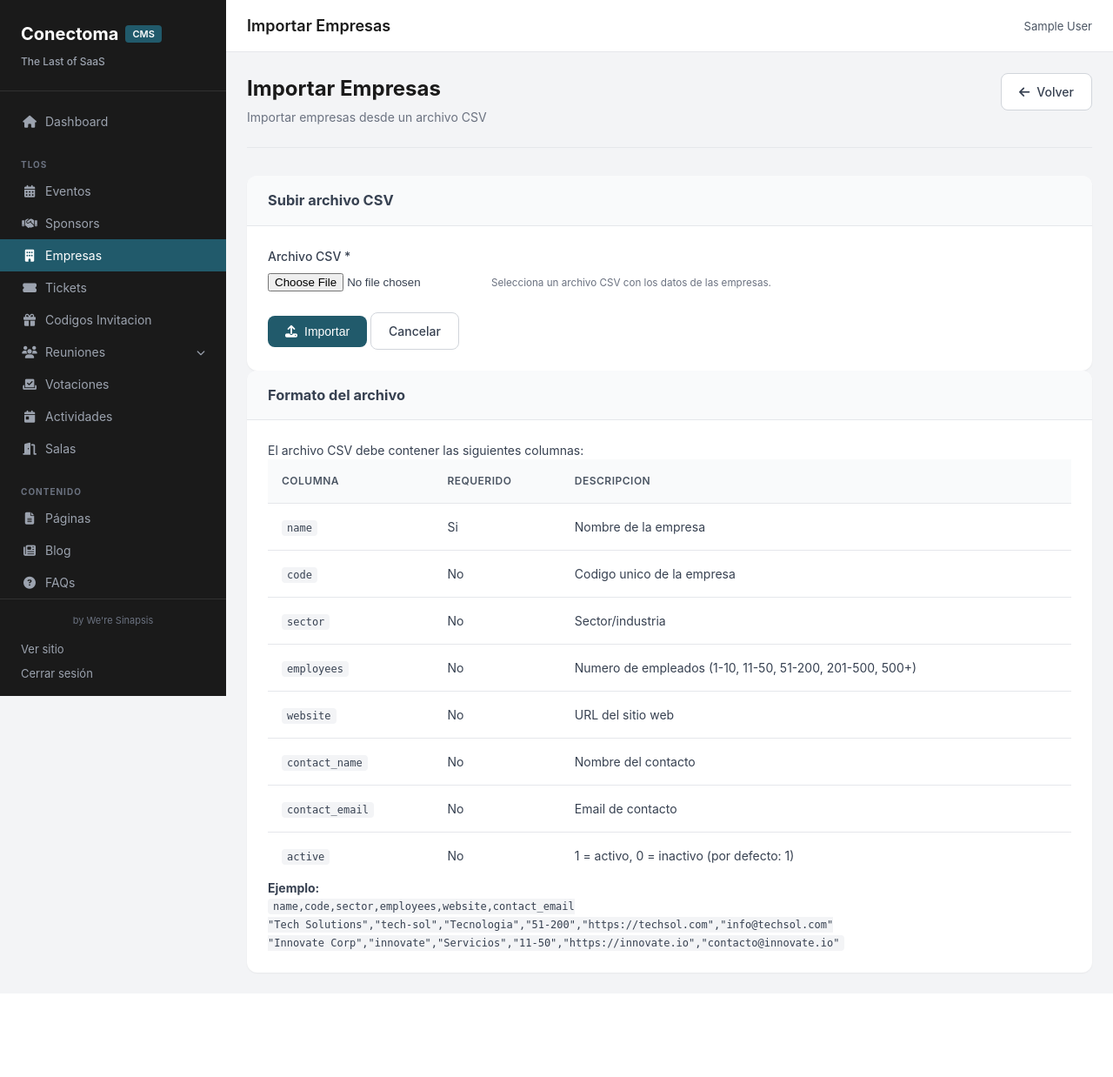
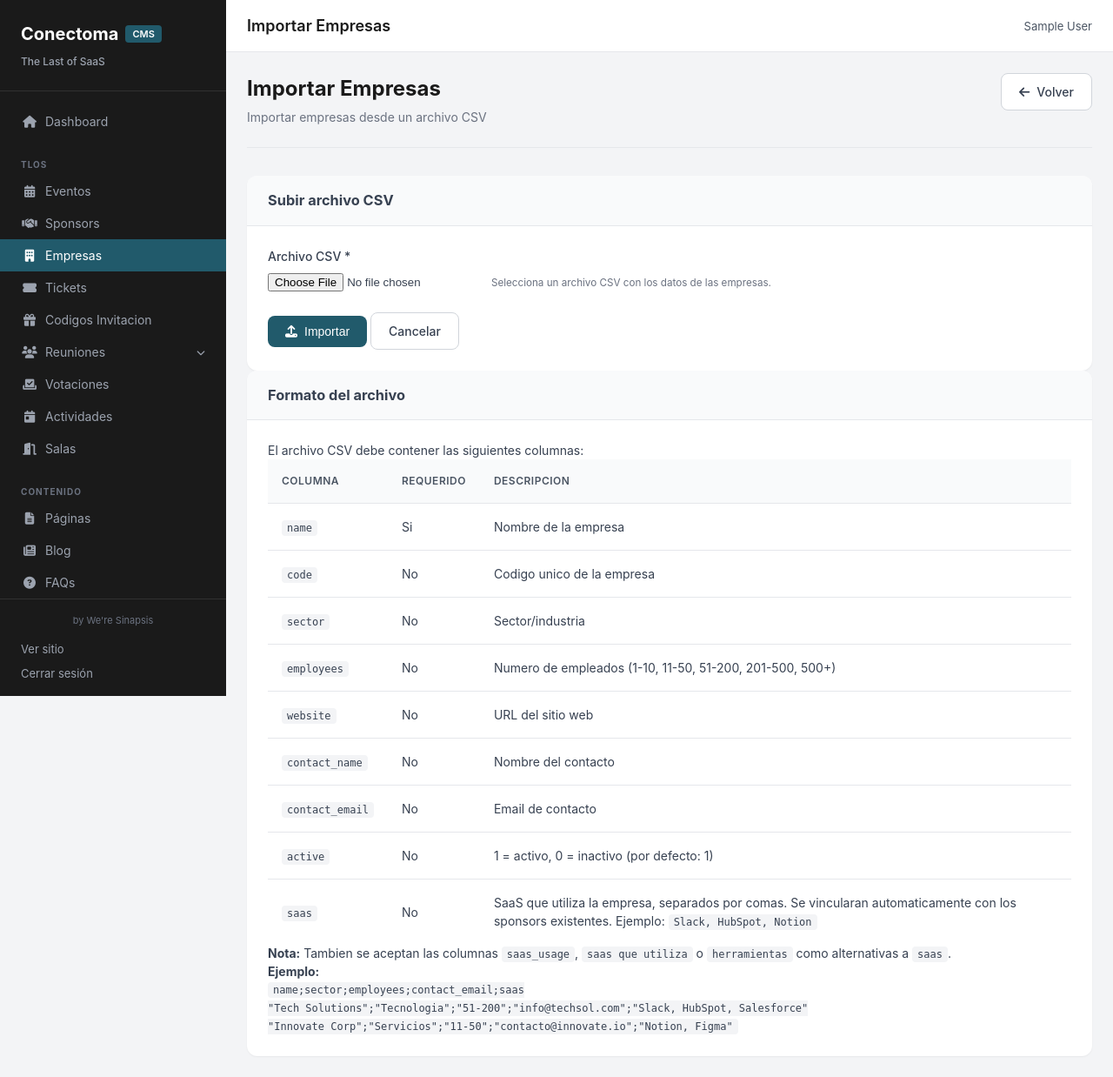
Before and after one commit to nicolapicasso/thelastofsaas, a PHP site: page /admin/companies/import in a window 1280 px wide. Shown: the whole page at 87% size. Before the commit the page ends 1120 px from the top, so only its background shows below. Run offline with PHP 8.4, Linux system fonts and the light colour scheme; the visitor is signed in with stand-in values (Sample User, id 1); data comes from the database, SQL or seed files in the repository; some libraries are stand-ins or nearby versions.

Commit message:
Add SaaS field documentation to companies import page

```diff
--- a/templates/admin/companies/import.php
+++ b/templates/admin/companies/import.php
@@ -102,11 +102,17 @@
                     <td>No</td>
                     <td>1 = activo, 0 = inactivo (por defecto: 1)</td>
                 </tr>
+                <tr>
+                    <td><code>saas</code></td>
+                    <td>No</td>
+                    <td>SaaS que utiliza la empresa, separados por comas. Se vincularan automaticamente con los sponsors existentes. Ejemplo: <code>Slack, HubSpot, Notion</code></td>
+                </tr>
             </tbody>
         </table>
+        <p class="mt-3"><strong>Nota:</strong> Tambien se aceptan las columnas <code>saas_usage</code>, <code>saas que utiliza</code> o <code>herramientas</code> como alternativas a <code>saas</code>.</p>
         <p class="mt-3"><strong>Ejemplo:</strong></p>
-        <pre class="bg-light p-3"><code>name,code,sector,employees,website,contact_email
-"Tech Solutions","tech-sol","Tecnologia","51-200","https://techsol.com","info@techsol.com"
-"Innovate Corp","innovate","Servicios","11-50","https://innovate.io","contacto@innovate.io"</code></pre>
+        <pre class="bg-light p-3"><code>name;sector;employees;contact_email;saas
+"Tech Solutions";"Tecnologia";"51-200";"info@techsol.com";"Slack, HubSpot, Salesforce"
+"Innovate Corp";"Servicios";"11-50";"contacto@innovate.io";"Notion, Figma"</code></pre>
     </div>
 </div>
```
